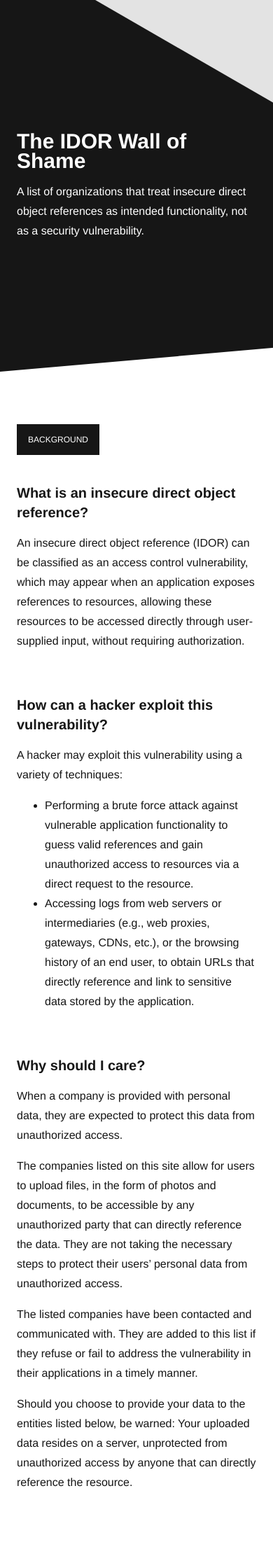
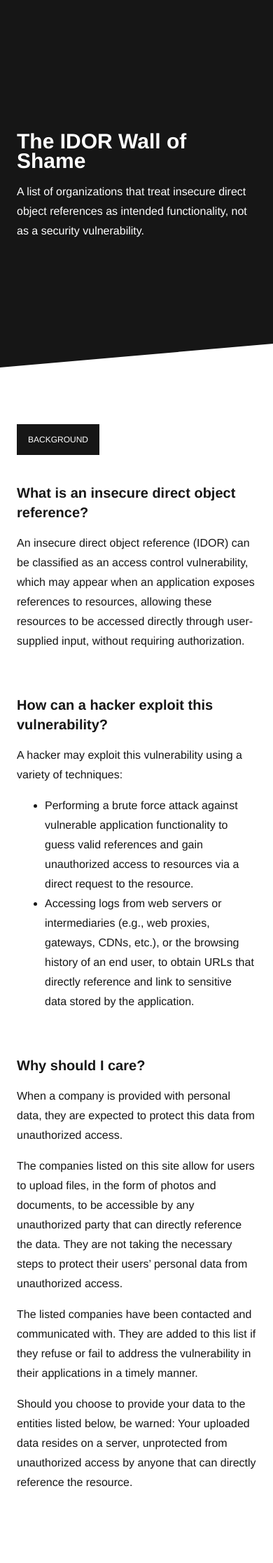
Before and after one commit to hideourdata/hideourdata.github.io, a Jekyll site: the page built from index.md, in a window 390 px wide. Shown: the top 2233 px of the page at 70% size. Built offline with Jekyll 4.4.1, drawn with Linux system fonts in a browser that asks for light colours.

Commit message:
Update global.css

```diff
--- a/assets/css/global.css
+++ b/assets/css/global.css
@@ -216,11 +216,20 @@ header::after {
 }
 
 @media (max-width: 640px) {
-  header::after,
   header::before {
-    width: 100%;
+    background: var(--fg);
+    height: auto;
+    transform: skew(0deg, -5deg) scale(100%);
+    left: calc(var(--body-margin-left) * -1);
+    top: calc(var(--page-top) * -1 - 40px);
+    right: calc(var(--body-margin-left) * -1);
+    bottom: calc(var(--page-top) * -1 - 20px);
     margin-left: 0;
     margin-right: 0;
+  }
+
+  header::after {
+    display: none;
   }
 }
 
```
